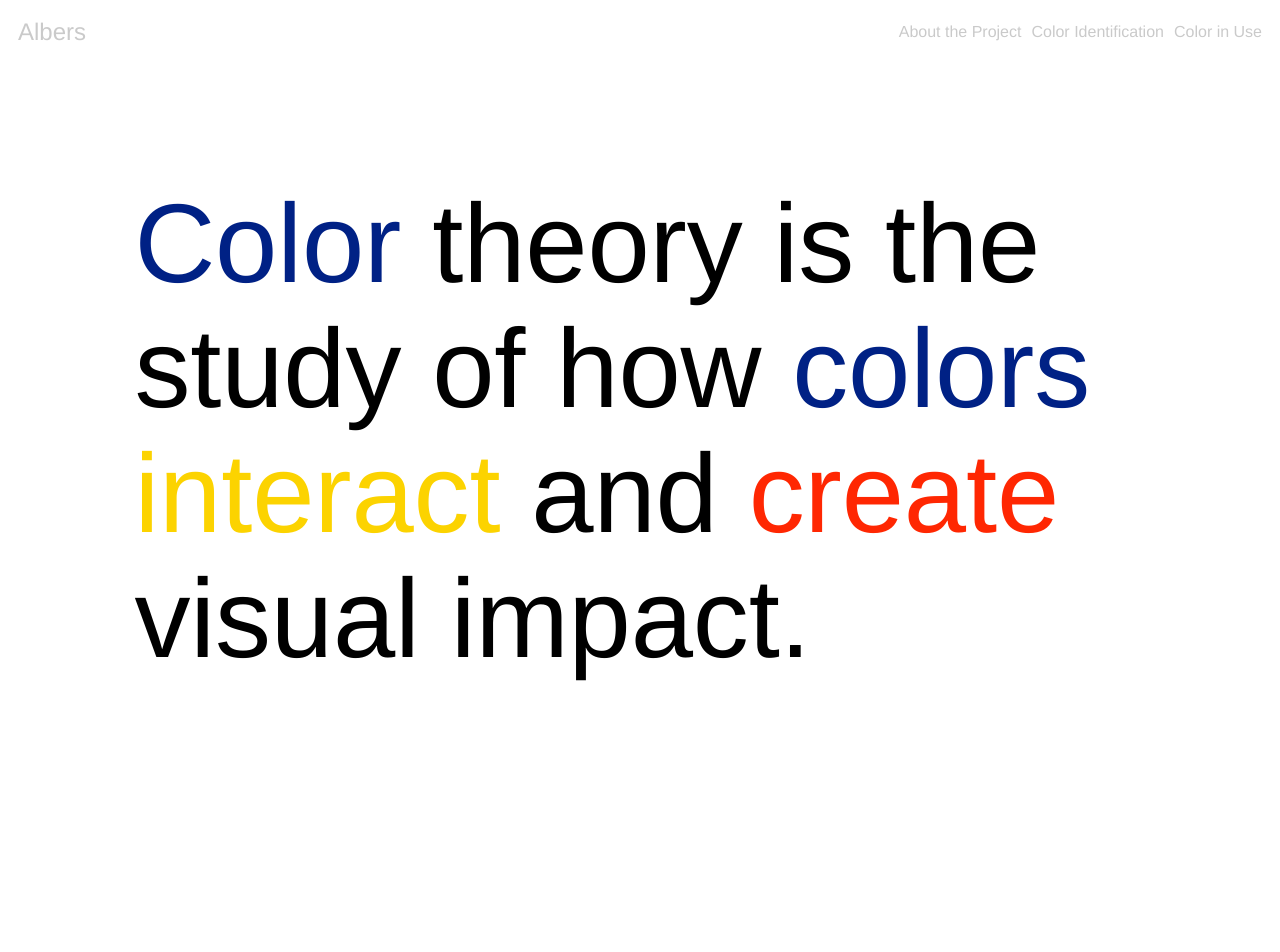
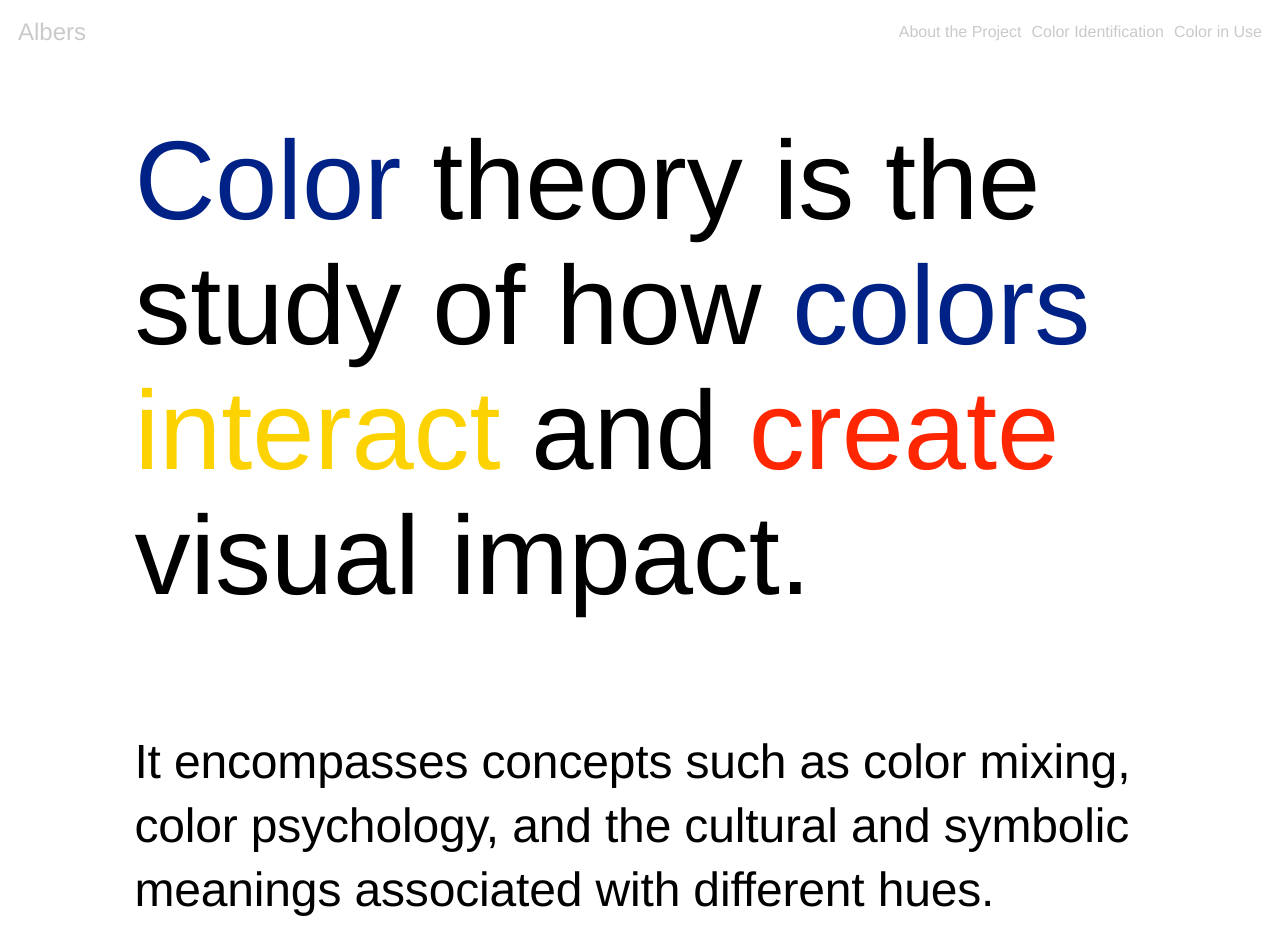
Before and after one commit to kx1255/albers, a React (Create React App) app: page / in a window 1280 px wide. Shown: the top 952 px of the page. Before the commit the page ends 816 px from the top, so only its background shows below. Built offline with nearby package versions, Linux system fonts and the light colour scheme.

Commit message:
content edits

```diff
--- a/src/App.js
+++ b/src/App.js
@@ -6,7 +6,9 @@ import Overview from './pages/Color_in_use/overview';
 import Inuse from './pages/Color_in_use/inuse';
 import Home from './pages/Color_theory/Home';
 import About from './pages/About';
-import ActualMixing from './pages/Color_identification/ActualMixing.js';
+import Easy from './pages/Color_identification/ActualMixing/easy';
+import Medium from './pages/Color_identification/ActualMixing/medium';
+import Hard from './pages/Color_identification/ActualMixing/hard';
 import LoadingAnimation from './components/global/LoadingAnimation.js';
 import './components/global/App.scss';
 
@@ -45,11 +47,17 @@ const App = () => {
     case '/inuse':
       content = <Inuse />;
       break;
-    case '/ActualMixing':
-      content = <ActualMixing />;
+    case '/easy':
+      content = <Easy />;
+      break;
+    case '/medium':
+      content = <Medium />;
+      break;
+    case '/hard':
+      content = <Hard />;
       break;
     default:
-      content = <Home/>;
+      content = <Home />;
       break;
   }
 
--- a/src/components/global/App.scss
+++ b/src/components/global/App.scss
@@ -36,7 +36,7 @@
 
 .ContentSection {
     justify-content: center;
-    padding: 10% 10%;
+    padding: 5% 10% 0 10%;
     flex-direction: row;
     display: flex;
     position: relative;
--- a/src/components/global/fonts.scss
+++ b/src/components/global/fonts.scss
@@ -30,10 +30,21 @@ h3 {
     animation: floatIn 0.8s ease-in-out;
 
 }
+h6 {
+    font: 800 3.2rem/1 'Helvetica';
+    font-weight: 400;
+    font-size: 3rem;
+    line-height: 4rem;
+    letter-spacing: -.01rem;
+    animation: floatIn 0.8s ease-in-out;
+
+}
 
 p {
-    /* body/large */
-    font: 400 1em/2 'Helvetica';
+    font: 800 3.2rem/1 'Helvetica';
     color: $dark-grey;
+    font-weight: 400;
+    font-size: 1rem;
+    line-height: 1.15rem;
     letter-spacing: 0.5px;
 }
--- a/src/pages/About.js
+++ b/src/pages/About.js
@@ -6,11 +6,18 @@ function About() {
             <div className="ContentSection">
                 <h1>This is an exploration of
                     <span style={{ color: 'rgba(0, 33, 133, 1)' }}> color</span> theory and
-                    <span style={{ color:   'rgba(128, 2, 46, 1)' }}> pedgagogy </span> by Kaci Xie for her joint
+                    <span style={{ color: 'rgba(128, 2, 46, 1)' }}> pedgagogy </span> by Kaci Xie for her joint
                     <span style={{ color: 'rgba(107, 148, 4, 1)' }}> Education Studies</span>/
                     <span style={{ color: 'rgba(252, 211, 0, 1)' }}>Computing and the Arts</span> senior project.</h1>
             </div>
+            <div className="ContentSection">
+                <h6>My joint senior project focuses on color theory pedagogies in the Information Age. For the Education Studies component, I aim to investigate the teaching practices of color theory in Reggio Emilia, Montessori, and Waldorf educational approaches, both historically and in contemporary contexts. For the CPAR component, I developed this web app. The project aims to make color theory more accessible to students who may not have access to paint materials.<br/><br/>
+                Despite being an integral aspect of visual communication, access to color theory instruction in U.S. high schools can be compromised if funding for arts education changes. In fact, since the creation of No Child Left Behind, many schools reallocated funds intended for arts programming to remedial learning classes. This is truly a shame because studies have shown that underrepresented and minority students participating in arts education classes performed better on academic tests and with long-term career goals. <br/><br/>
+                With the rapid advancement of technology and the proliferation of digital media in the 21st century, students today are exposed to an unprecedented array of visual stimuli. This digital landscape presents both opportunities and challenges for color theory pedagogy, which I hope to illuminate through my research. Understanding the principles of color theory is essential not only for artists but also for individuals in various fields, from design to marketing, and even psychology. Ultimately, this exploration of color theory pedagogy seeks to empower young learners, fostering their creativity, visual literacy, and appreciation for the transformative power of color.
+
+                </h6>
+            </div>
         </div>
     );
-}
+};
 export default About;
--- a/src/pages/Color_theory/Home.js
+++ b/src/pages/Color_theory/Home.js
@@ -12,6 +12,12 @@ function Home() {
                     <span style={{ color: 'rgba(252, 211, 0, 1)' }}>interact </span> and
                     <span style={{ color: 'rgba(255, 39, 2, 1)' }}> create </span>visual impact. </h1>
             </div>
+            <div className="ContentSection" style={{padding: '0% 10% 0% 10%'}}>
+                <h6>
+                It encompasses concepts such as color mixing, color psychology, and the cultural and symbolic meanings associated with different hues.
+                </h6>
+
+            </div>
         </div>
     );
 }
```
